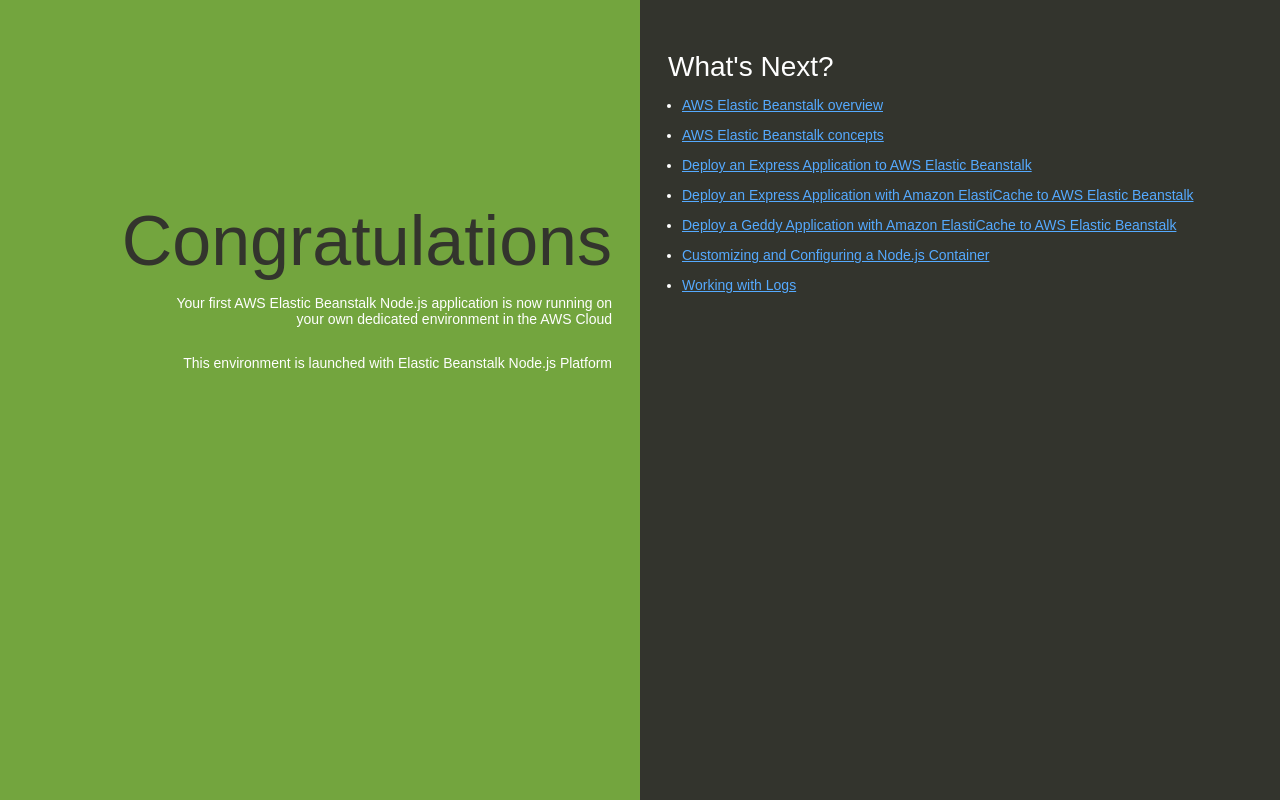
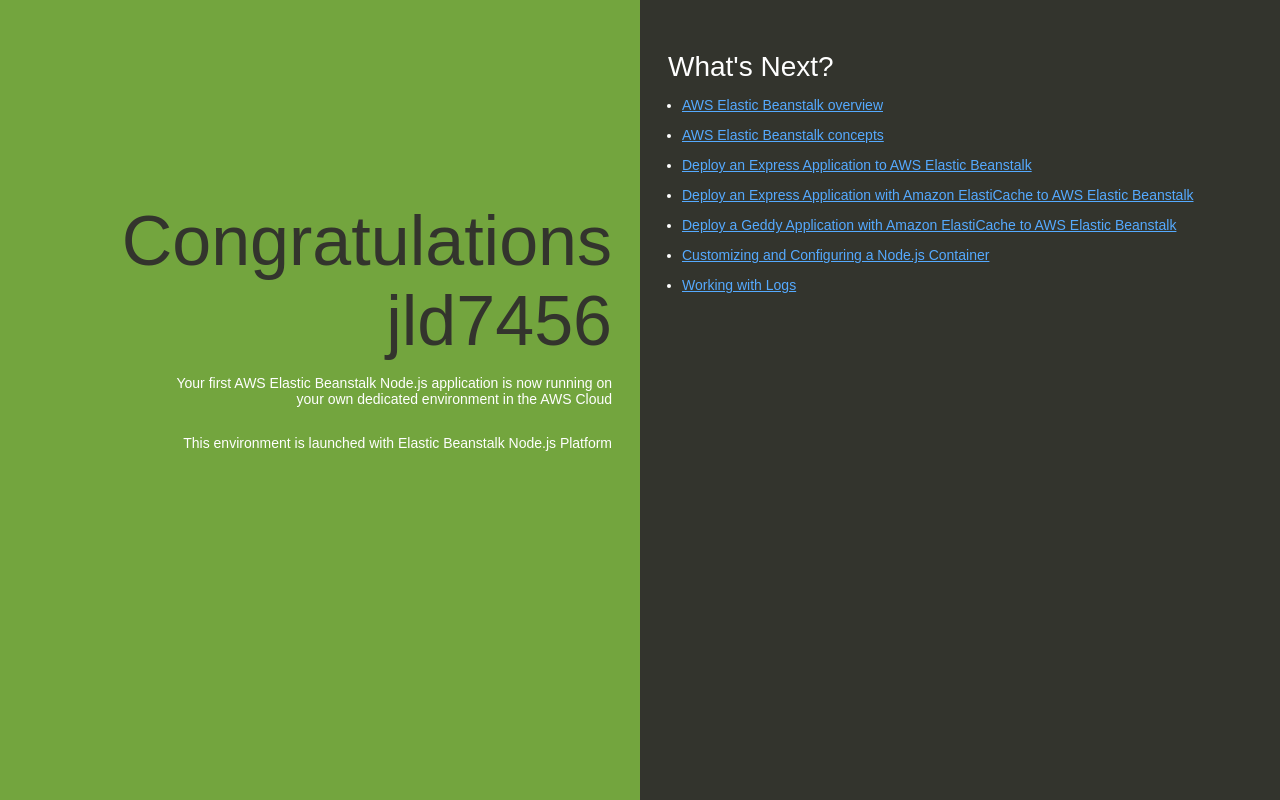
Before and after one commit to JohnLDavidson/jld-test-app, a website: page index.html in a window 1280 px wide. Drawn offline with Linux system fonts and the light colour scheme.

Commit message:
Update index.html

```diff
--- a/index.html
+++ b/index.html
@@ -74,7 +74,7 @@
   </head>
   <body>
     <div class="textColumn">
-      <h1>Congratulations</h1>
+      <h1>Congratulations jld7456</h1>
       <p>Your first AWS Elastic Beanstalk Node.js application is now running on your own dedicated environment in the AWS Cloud</p>
       <p>This environment is launched with Elastic Beanstalk Node.js Platform</p>
     </div>
```
